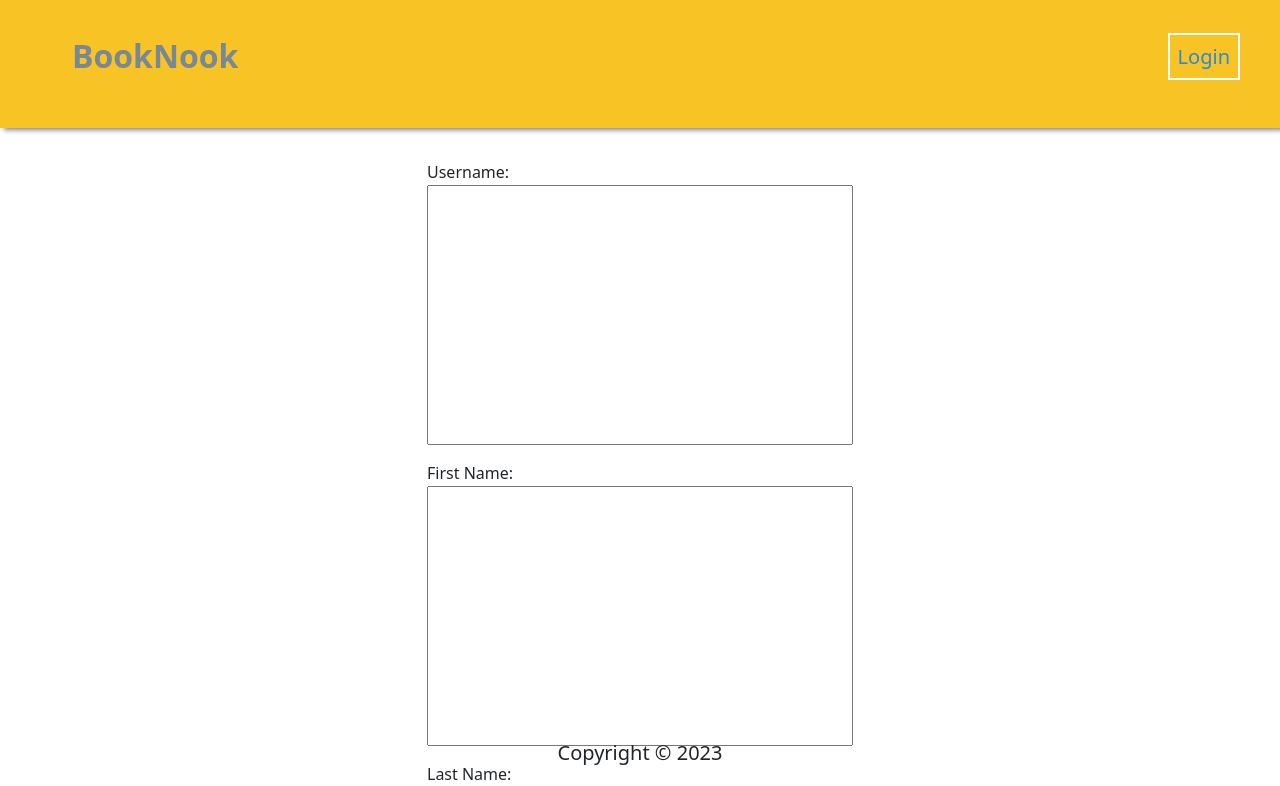
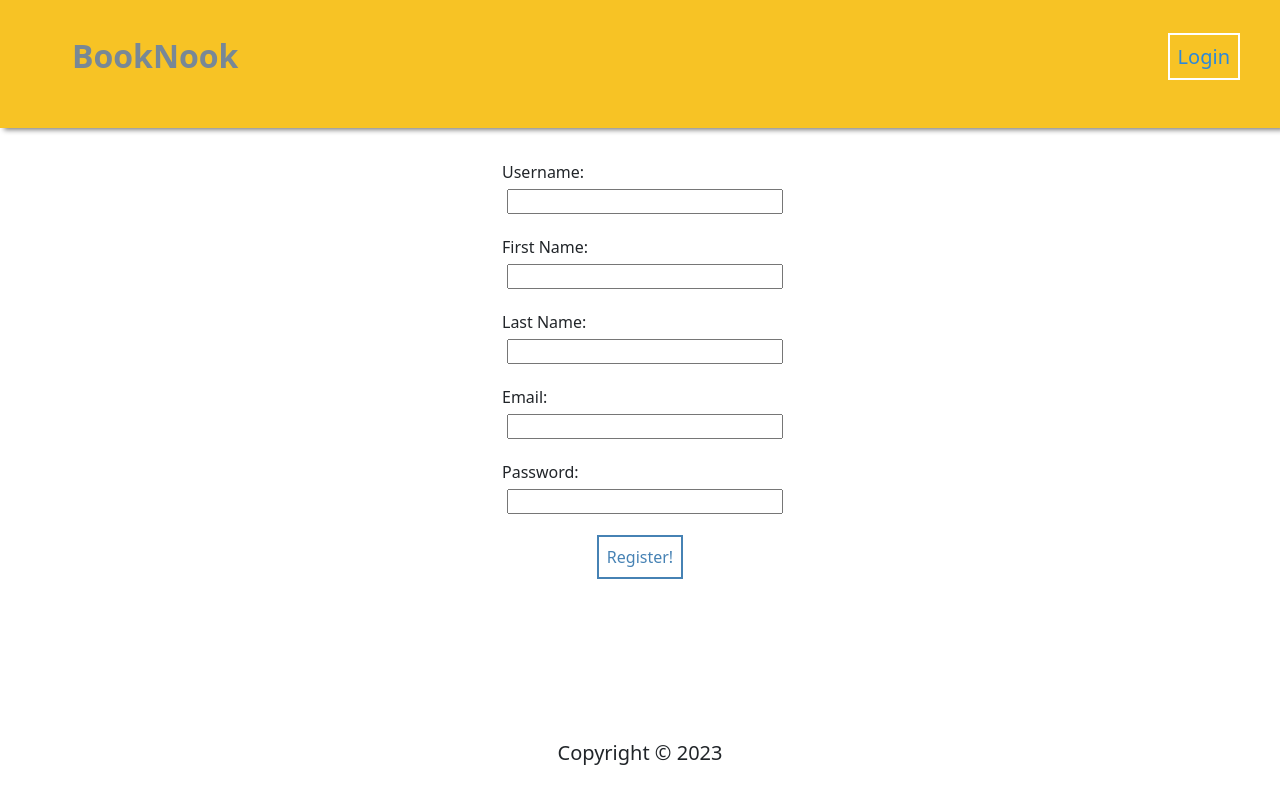
Before and after one commit to mukhsia/DevCodeCamp_Project_BookNookFrontEnd, a React (Create React App) app: page /register in a window 1280 px wide. Shown: the top 786 px of the page. Built offline with nearby package versions, Linux system fonts and the light colour scheme.

Commit message:
Use id properties for input CSS styling so it doesn't conflict.

```diff
--- a/src/components/ReviewForm/ReviewForm.css
+++ b/src/components/ReviewForm/ReviewForm.css
@@ -2,14 +2,14 @@
     text-align: left;
 }
 
-.form input[type='text'] {
+#reviewBox {
     width: 100%;
     padding: 1rem 10rem 15rem 14px;
     margin: 1px 0 0 0;
     box-sizing: border-box;
 }
 
-.form input[type='number'] {
+#rating {
     width: 3rem;
     height: 2rem;
     padding: 0;
--- a/src/components/ReviewForm/ReviewForm.jsx
+++ b/src/components/ReviewForm/ReviewForm.jsx
@@ -42,6 +42,7 @@ const ReviewForm = ({ bookId, fetchReviews }) => {
                 <label form d-flex>
                     Leave a Review:
                     <input
+                        id="reviewBox"
                         name="text"
                         type="text"
                         value={formData.text}
@@ -52,6 +53,7 @@ const ReviewForm = ({ bookId, fetchReviews }) => {
                     <label className="d-flex flex-row align-items-start mx-4">
                         Rating:
                         <input
+                            id="rating"
                             name="rating"
                             type="number"
                             min="1.0"
--- a/src/components/SearchBar/SearchBar.css
+++ b/src/components/SearchBar/SearchBar.css
@@ -1,4 +1,4 @@
-.form input {
+#searchBar {
     width: 100%;
     padding: 1rem 10rem 1rem 14px;
     margin: 1px 0 3rem 0;
--- a/src/components/SearchBar/SearchBar.jsx
+++ b/src/components/SearchBar/SearchBar.jsx
@@ -32,6 +32,7 @@ const SearchBar = ({ setBooks }) => {
             >
                 <label>
                     <input
+                        id="searchBar"
                         type="text"
                         name="searchParam"
                         value={formData.searchParam}
```
